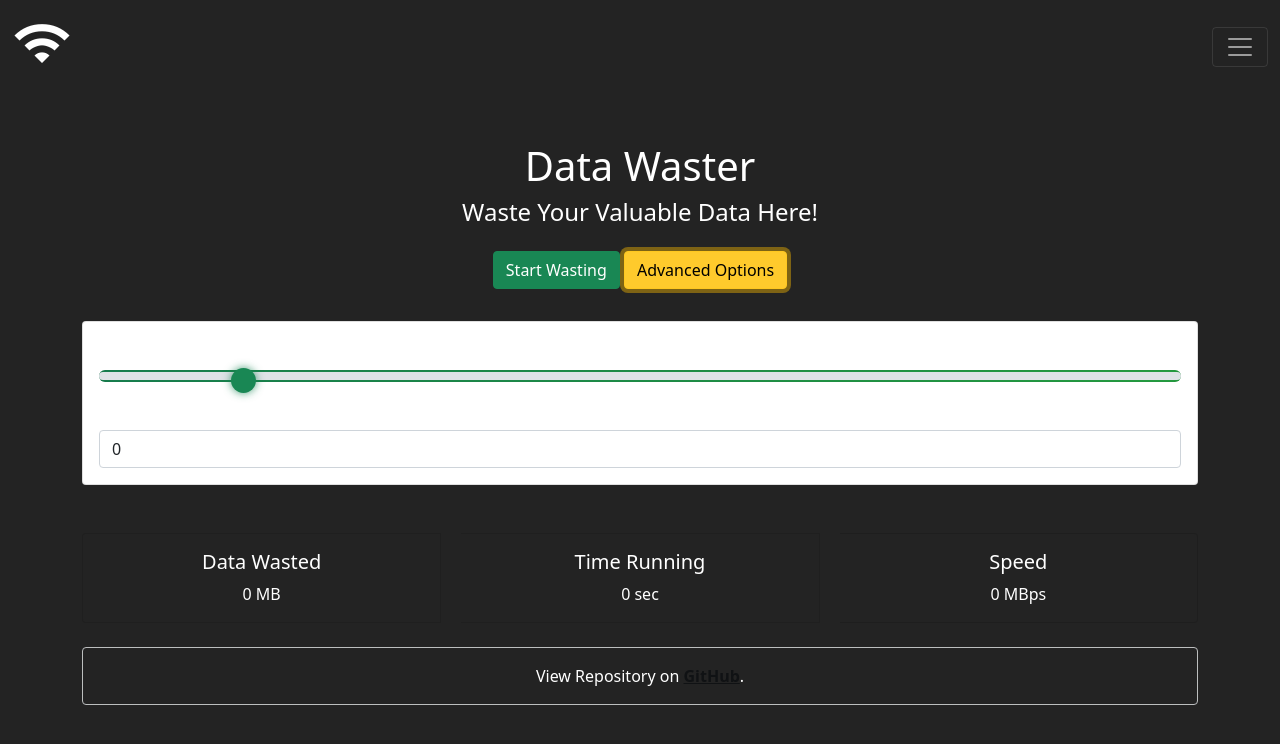
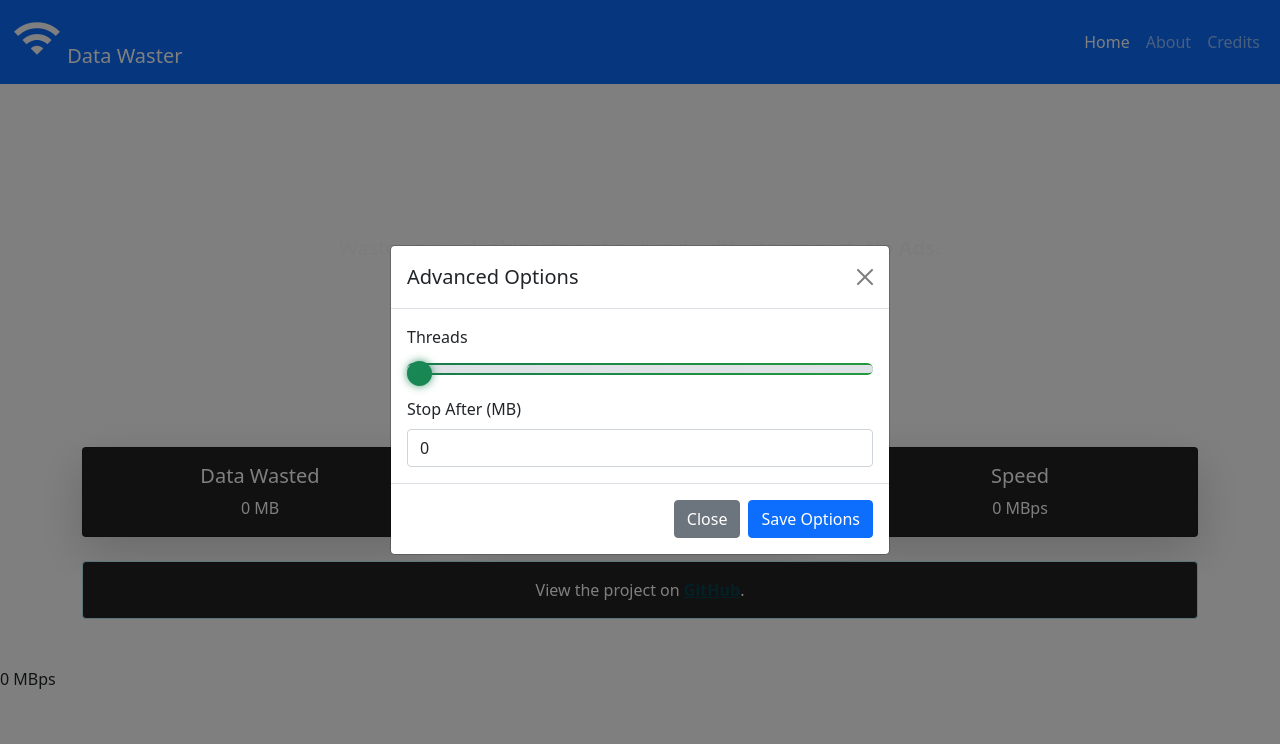
Before and after one commit to OSPOKS/DATAWASTER, a plain HTML site: page index.html in a window 1280 px wide. Both pictures are taken after a click on the button "Advanced Options". Drawn offline with nearby package versions, Linux system fonts and the light colour scheme.

Commit message:
Update index.html

```diff
--- a/index.html
+++ b/index.html
@@ -5,29 +5,30 @@
     <meta charset="UTF-8">
     <meta name="viewport" content="width=device-width, initial-scale=1.0">
     <meta name="keywords" content="Data Waster, Waster, DataWaster, Bandwidth Waster, Bandwidth Utilizer, Waste, Internet Waste">
-    <meta name="description" content="The Best way to waste your valuable data,internet or bandwidth at zero cost no ads">
+    <meta name="description" content="The Best way to waste your valuable data, internet or bandwidth at zero cost no ads">
     <title>Data Waster</title>
 
     <!-- Bootstrap CSS -->
     <link href="https://cdn.jsdelivr.net/npm/bootstrap@5.0.2/dist/css/bootstrap.min.css" rel="stylesheet" integrity="sha384-EVSTQN3/azprG1Anm3QDgpJLIm9Nao0Yz1ztcQTwFspd3yD65VohhpuuCOmLASjC" crossorigin="anonymous">
-    <!-- Custom CSS -->
+
+    <!-- Custom CSS (linked externally) -->
     <link rel="stylesheet" href="style.css">
+
     <!-- Material Icons -->
     <link href="https://fonts.googleapis.com/icon?family=Material+Icons" rel="stylesheet">
 </head>
 
-<body class="bg-dark">
+<body class="bg-gradient">
 
     <!-- Navbar -->
-    <nav class="navbar navbar-dark bg-drak">
+    <nav class="navbar navbar-expand-lg navbar-dark bg-primary">
         <div class="container-fluid">
-            <a class="navbar-brand" href="#"><i class="material-icons" style="font-size:60px;">wifi</i></a>
-            <button class="navbar-toggler" type="button" data-bs-toggle="collapse" data-bs-target="#navbarNav"
-                aria-controls="navbarNav" aria-expanded="false" aria-label="Toggle navigation">
+            <a class="navbar-brand" href="#"><i class="material-icons wifi-icon" style="font-size: 50px;">wifi</i> Data Waster</a>
+            <button class="navbar-toggler" type="button" data-bs-toggle="collapse" data-bs-target="#navbarNav" aria-controls="navbarNav" aria-expanded="false" aria-label="Toggle navigation">
                 <span class="navbar-toggler-icon"></span>
             </button>
             <div class="collapse navbar-collapse" id="navbarNav">
-                <ul class="navbar-nav">
+                <ul class="navbar-nav ms-auto">
                     <li class="nav-item">
                         <a class="nav-link active" href="#">Home</a>
                     </li>
@@ -44,14 +45,14 @@
 
     <!-- About Modal -->
     <div class="modal fade" id="aboutModal" tabindex="-1" aria-labelledby="modalLabel" aria-hidden="true">
-        <div class="modal-dialog">
+        <div class="modal-dialog modal-dialog-centered">
             <div class="modal-content">
                 <div class="modal-header">
                     <h5 class="modal-title" id="modalLabel">About</h5>
                     <button type="button" class="btn-close" data-bs-dismiss="modal" aria-label="Close"></button>
                 </div>
                 <div class="modal-body">
-                    Data Waster is an open-source Data, Internet, or Bandwidth Waster/Consumer. It is for educational purposes only.
+                    Data Waster is an open-source project designed to consume data, internet, or bandwidth for educational purposes only.
                 </div>
                 <div class="modal-footer">
                     <button type="button" class="btn btn-secondary" data-bs-dismiss="modal">Close</button>
@@ -62,46 +63,72 @@
 
     <!-- Main Content -->
     <div class="container text-center my-5">
-        <h1 class="text-white">Data Waster</h1>
-        <h4 class="text-white">Waste Your Valuable Data Here!</h4>
-        <button class="btn btn-success" id="startBtn">Start Wasting</button>
-        <button class="btn btn-warning my-3" data-bs-toggle="collapse" data-bs-target="#advanceOptions">Advanced Options</button>
-
-        <!-- Advanced Options -->
-        <div class="collapse" id="advanceOptions">
-            <div class="card mt-3 p-3">
-                <label for="threadsRange" class="form-label text-white">Threads</label>
-                <input type="range" class="form-range" id="threadsRange" min="0" max="8" value="1">
-                <label for="stopafter" class="form-label text-white mt-3">Stop After (MB)</label>
-                <input type="number" class="form-control" id="stopafter" value="0">
-            </div>
-        </div>
+        <h1 class="text-white display-3 mb-4">Waste Your Data Smartly</h1>
+        <p class="text-light fs-5">Waste your valuable internet or bandwidth at zero cost. <strong>No Ads.</strong></p>
+        <button class="btn btn-success btn-lg" id="startBtn">Start Wasting</button>
+        <button class="btn btn-info btn-lg my-4" data-bs-toggle="modal" data-bs-target="#advancedOptionsModal">Advanced Options</button>
 
         <!-- Stats -->
-        <div class="card-group mt-5">
-            <div class="card text-white bg-dark">
+        <div class="row row-cols-1 row-cols-md-3 g-4 mt-5">
+            <div class="col">
+                <div class="card text-white bg-dark shadow-lg">
                     <div class="card-body">
                         <h5 class="card-title">Data Wasted</h5>
                         <p class="card-text" id="dataWastedText">0 MB</p>
                     </div>
                 </div>
-            <div class="card text-white bg-dark">
+            </div>
+            <div class="col">
+                <div class="card text-white bg-dark shadow-lg">
                     <div class="card-body">
                         <h5 class="card-title">Time Running</h5>
                         <p class="card-text" id="timeRunningText">0 sec</p>
                     </div>
                 </div>
-            <div class="card text-white bg-dark">
+            </div>
+            <div class="col">
+                <div class="card text-white bg-dark shadow-lg">
                     <div class="card-body">
                         <h5 class="card-title">Speed</h5>
                         <p class="card-text" id="averageSpeedText">0 MBps</p>
                     </div>
                 </div>
             </div>
+        </div>
 
-        <div class="alert alert-dark mt-4">
-            View Repository on <a href="https://github.com/OSPOKS/DATAWASTER" class="alert-link" target="_blank">GitHub</a>.
+        <div class="alert alert-info mt-4">
+            View the project on <a href="https://github.com/OSPOKS/DATAWASTER" class="alert-link" target="_blank">GitHub</a>.
         </div>
+    </div>
+
+    <!-- Advanced Options Modal -->
+    <div class="modal fade" id="advancedOptionsModal" tabindex="-1" aria-labelledby="advancedOptionsModalLabel" aria-hidden="true">
+        <div class="modal-dialog modal-dialog-centered">
+            <div class="modal-content">
+                <div class="modal-header">
+                    <h5 class="modal-title" id="advancedOptionsModalLabel">Advanced Options</h5>
+                    <button type="button" class="btn-close" data-bs-dismiss="modal" aria-label="Close"></button>
+                </div>
+                <div class="modal-body">
+                    <label for="threadsRange" class="form-label">Threads</label>
+                    <input type="range" class="form-range" id="threadsRange" min="1" max="8" value="1">
+                    <div class="mt-3">
+                        <label for="stopafter" class="form-label">Stop After (MB)</label>
+                        <input type="number" class="form-control" id="stopafter" value="0">
+                    </div>
+                </div>
+                <div class="modal-footer">
+                    <button type="button" class="btn btn-secondary" data-bs-dismiss="modal">Close</button>
+                    <button type="button" class="btn btn-primary">Save Options</button>
+                </div>
+            </div>
+        </div>
+    </div>
+
+    <!-- Speedometer -->
+    <div class="speedo-container">
+        <div class="speedo-meter"></div>
+        <div class="speedo-text" id="speedValue">0 MBps</div>
     </div>
 
     <!-- Bootstrap JS -->
```
Lines whose indentation alone changed are shown as unchanged.
